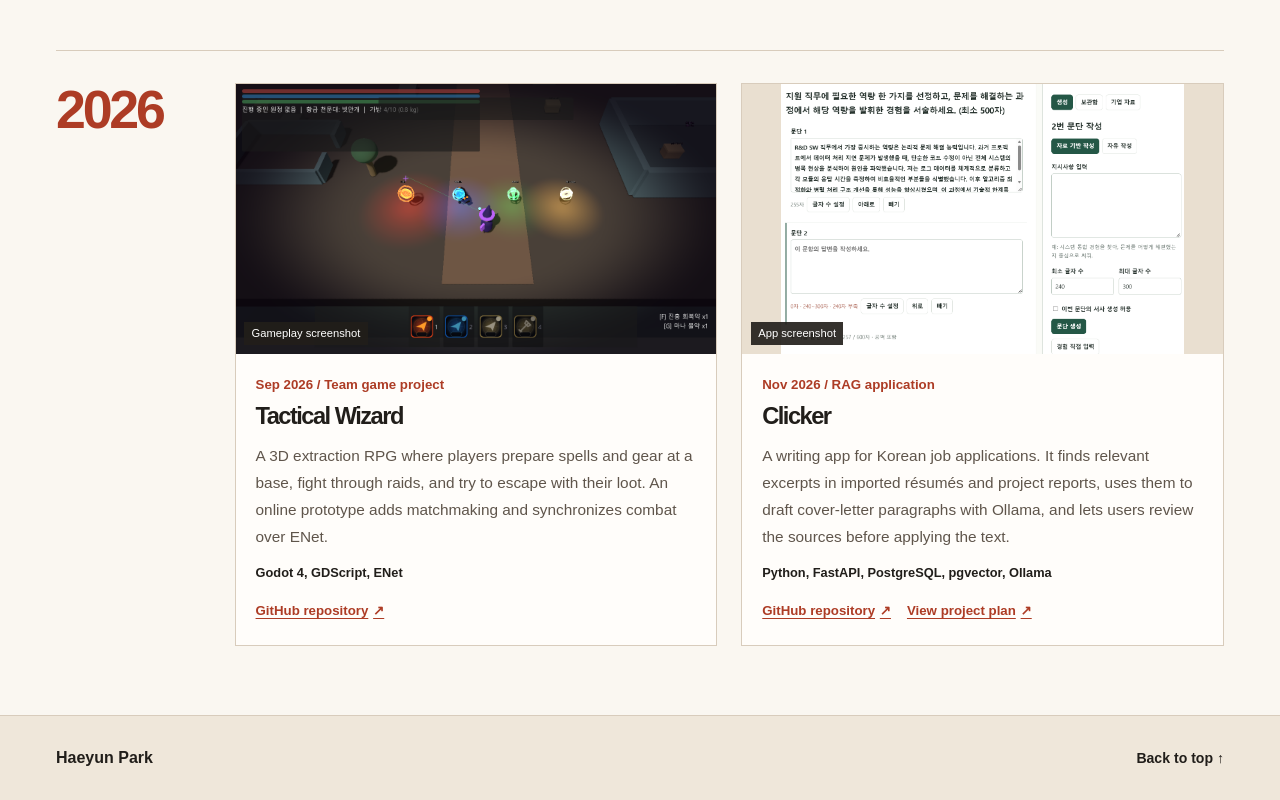
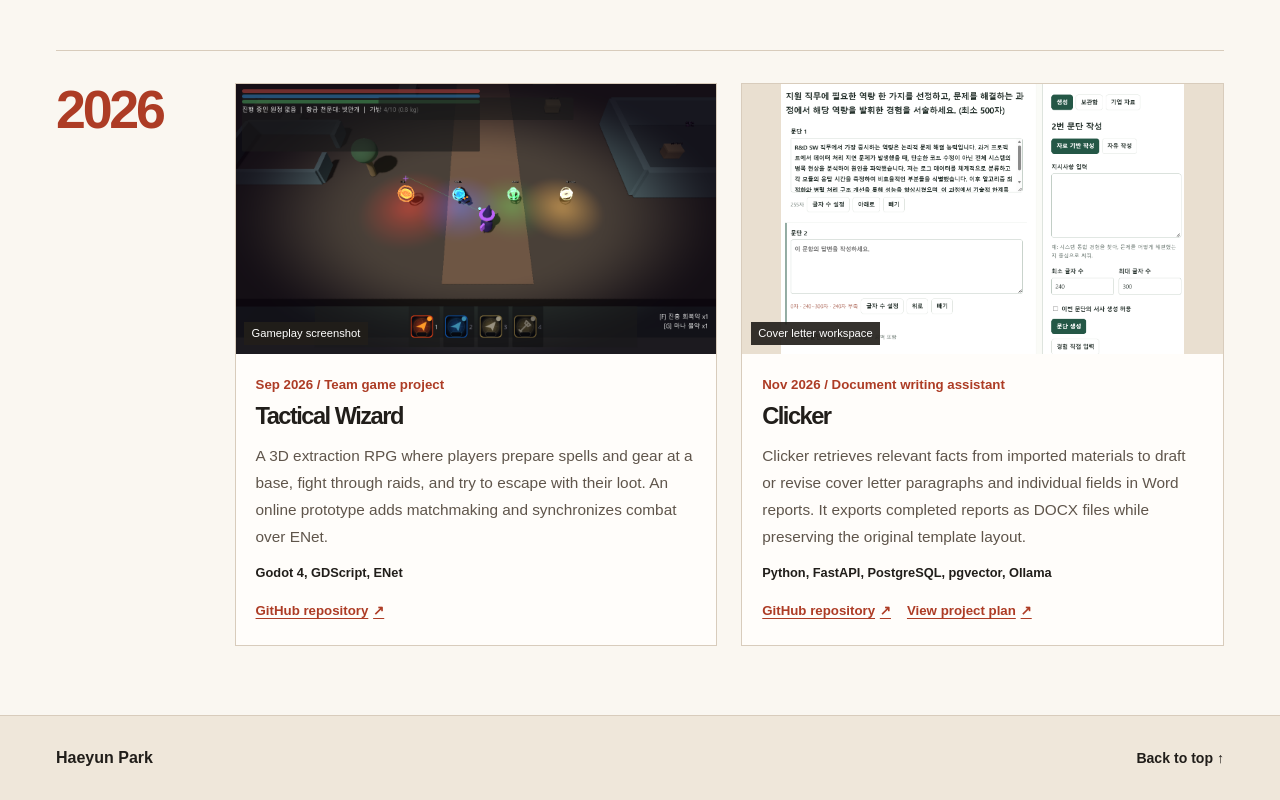
Before and after one commit to levicorp-us/levicorp-us.github.io, a plain HTML site: page portfolio.html in a window 1280 px wide. Shown: the part 4545-5345 px from the top of the page. Drawn offline with Linux system fonts and the light colour scheme.

Commit message:
Update Clicker writing scope and project plan

```diff
--- a/portfolio.html
+++ b/portfolio.html
@@ -252,16 +252,16 @@
         <article class="project" id="clicker-rag">
           <figure>
             <img class="clicker-screenshot" src="./assets/projects/clicker-rag.png" width="1255" height="842" loading="lazy" alt="The Korean Clicker interface with a cover-letter draft and a panel for generating paragraphs">
-            <figcaption>App screenshot</figcaption>
+            <figcaption>Cover letter workspace</figcaption>
           </figure>
           <div class="project-body">
-            <p class="project-date"><time datetime="2026-11">Nov 2026</time> / RAG application</p>
+            <p class="project-date"><time datetime="2026-11">Nov 2026</time> / Document writing assistant</p>
             <h3>Clicker</h3>
-            <p class="project-desc">A writing app for Korean job applications. It finds relevant excerpts in imported résumés and project reports, uses them to draft cover-letter paragraphs with Ollama, and lets users review the sources before applying the text.</p>
+            <p class="project-desc">Clicker retrieves relevant facts from imported materials to draft or revise cover letter paragraphs and individual fields in Word reports. It exports completed reports as DOCX files while preserving the original template layout.</p>
             <p class="project-tech">Python, FastAPI, PostgreSQL, pgvector, Ollama</p>
             <div class="project-links">
               <a class="project-link" href="https://github.com/levicorp-us/clicker-rag">GitHub repository <span aria-hidden="true">↗</span></a>
-              <a class="project-link" href="./assets/reports/clicker-project-plan.pdf" target="_blank" rel="noopener">View project plan <span aria-hidden="true">↗</span></a>
+              <a class="project-link" href="./assets/reports/clicker-project-plan.pdf?v=2" target="_blank" rel="noopener">View project plan <span aria-hidden="true">↗</span></a>
             </div>
           </div>
         </article>
```
Also changed, not shown: 1 other file.
